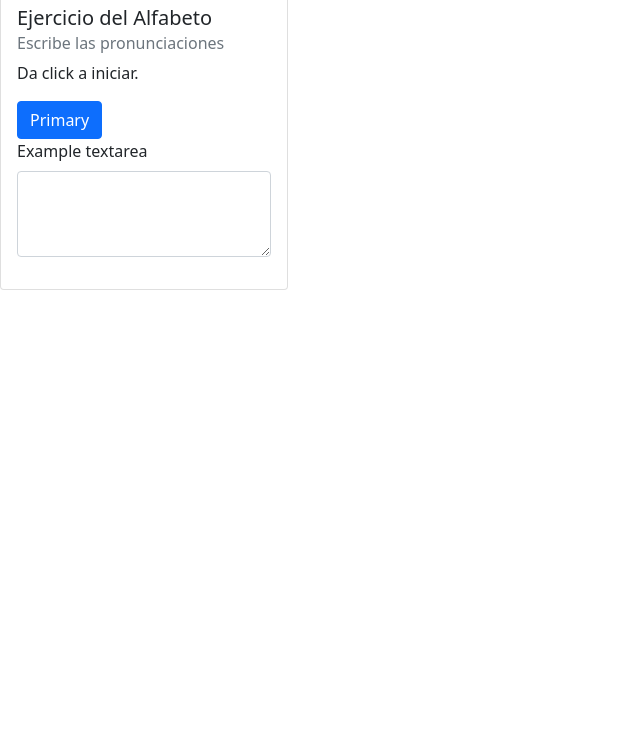
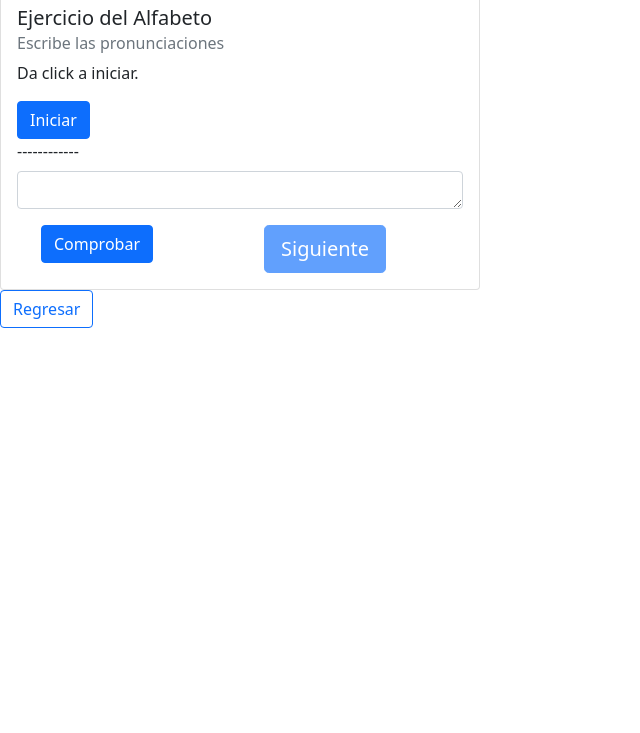
Before and after one commit to ChaosNeon/DeutschLessons, a plain HTML site: page html/alphabet.html in a window 1280 px wide. Shown: the part 67-800 px from the top of the page, without its empty margins (0-640 px from the left). Drawn offline with nearby package versions, Linux system fonts and the light colour scheme.

Commit message:
Alphabet game controls

```diff
--- a/html/alphabet.html
+++ b/html/alphabet.html
@@ -9,18 +9,31 @@
 </head>
 <body>
     <h1>Das Alphabet</h1>
-    <div class="card" style="width: 18rem;">
+    <!--Card containing the whole game-->
+    <div class="card" style="width: 30rem;">
         <div class="card-body">
           <h5 class="card-title">Ejercicio del Alfabeto</h5>
           <h6 class="card-subtitle mb-2 text-muted">Escribe las pronunciaciones</h6>
           <p class="card-text">Da click a iniciar.</p>
-          <button type="button" class="btn btn-primary" onclick="testPrint()">Primary</button>
+          <button type="button" class="btn btn-primary" onclick="startGame()">Iniciar</button>
           <div class="mb-3">
-            <label for="exampleFormControlTextarea1" class="form-label">Example textarea</label>
-            <textarea class="form-control" id="exampleFormControlTextarea1" rows="3"></textarea>
+            <label for="exampleFormControlTextarea1" class="form-label">------------</label>
+            <textarea class="form-control" id="exampleFormControlTextarea1" rows="1"></textarea>
+          </div>
+          <!--Container for the control buttons-->
+          <div class="container px-4">
+            <div class="row gx-5">
+              <div class="col">
+                <button type="button" class="btn btn-primary" onclick="tryAnswer()">Comprobar</button>
+              </div>
+              <div class="col">
+                <button type="button" class="btn btn-lg btn-primary" onclick="nextQuestion()" disabled>Siguiente</button>
+              </div>
+            </div>
           </div>
         </div>
     </div>
+    <a class="btn btn-outline-primary" href="index.html" role="button">Regresar</a>
 
     <script src="https://cdn.jsdelivr.net/npm/bootstrap@5.0.0-beta3/dist/js/bootstrap.bundle.min.js" integrity="sha384-JEW9xMcG8R+pH31jmWH6WWP0WintQrMb4s7ZOdauHnUtxwoG2vI5DkLtS3qm9Ekf" crossorigin="anonymous"></script>
     <script src="../scripts/dasAlpha.js"></script>
--- a/json/dasAlpha.json
+++ b/json/dasAlpha.json
@@ -1,5 +1,4 @@
-{
-    "pronunciacion" : {
+ {
         "a" : "a",
         "b" : "be",
         "c" : "tse",
@@ -31,4 +30,3 @@
         "ü" : "iu",
         "beta" : "esset"
     }
-}
--- a/scripts/alpha.js
+++ b/scripts/alpha.js
@@ -1,9 +1,39 @@
 let label = document.querySelector("label");
+let textArea = document.querySelector("textarea");
+let nextButton = document.getElementsByClassName("btn")[2];
+let lives;
 
 let letters = ['a', 'b' ,'c', 'd', 'e', 'f', 'g', 'h', 'i', 'j', 'k', 'l', 'm', 'n', 'o', 'p', 'q', 'r', 's', 't',
 'u', 'v', 'w', 'x', 'y', 'z', 'ä', 'ö', 'ü', 'beta'];
-let numLet = Math.floor(Math.random() * 30);
 
-function testPrint() {
+//Function to start the game
+function startGame() {
+    lives = 5;
+    let numLet = Math.floor(Math.random() * 30);
     label.textContent = letters[numLet];
 }
+
+//Checks if the answer is correct or incorrect
+function tryAnswer() {
+    let answ = textArea.value;
+    if(answ === answers[label.textContent]) {
+        console.log("Noiceee");
+    } else {
+        console.log("Chavalo baboso");
+    }
+    nextButton.removeAttribute("disabled");
+}
+
+//Changes the current letter to the next, without repetition
+function nextQuestion() {
+    let numLet = Math.floor(Math.random() * 30);
+    if(letters[numLet] === label.textContent){  //If the letter is the same, the function is called again
+        nextQuestion();
+    } else {
+        label.textContent = letters[numLet];
+    }
+    nextButton.setAttribute("disabled", '');
+}
+
+
+//Añadir puntaje, botón de finalizar, boton de siguiente pregunta, vidas
--- a/scripts/dasAlpha.js
+++ b/scripts/dasAlpha.js
@@ -1,5 +1,4 @@
-answers = [{
-    "pronunciacion" : {
+answers = {
         "a" : "a",
         "b" : "be",
         "c" : "tse",
@@ -31,4 +30,3 @@ answers = [{
         "ü" : "iu",
         "beta" : "esset"
     }
-}]
```
